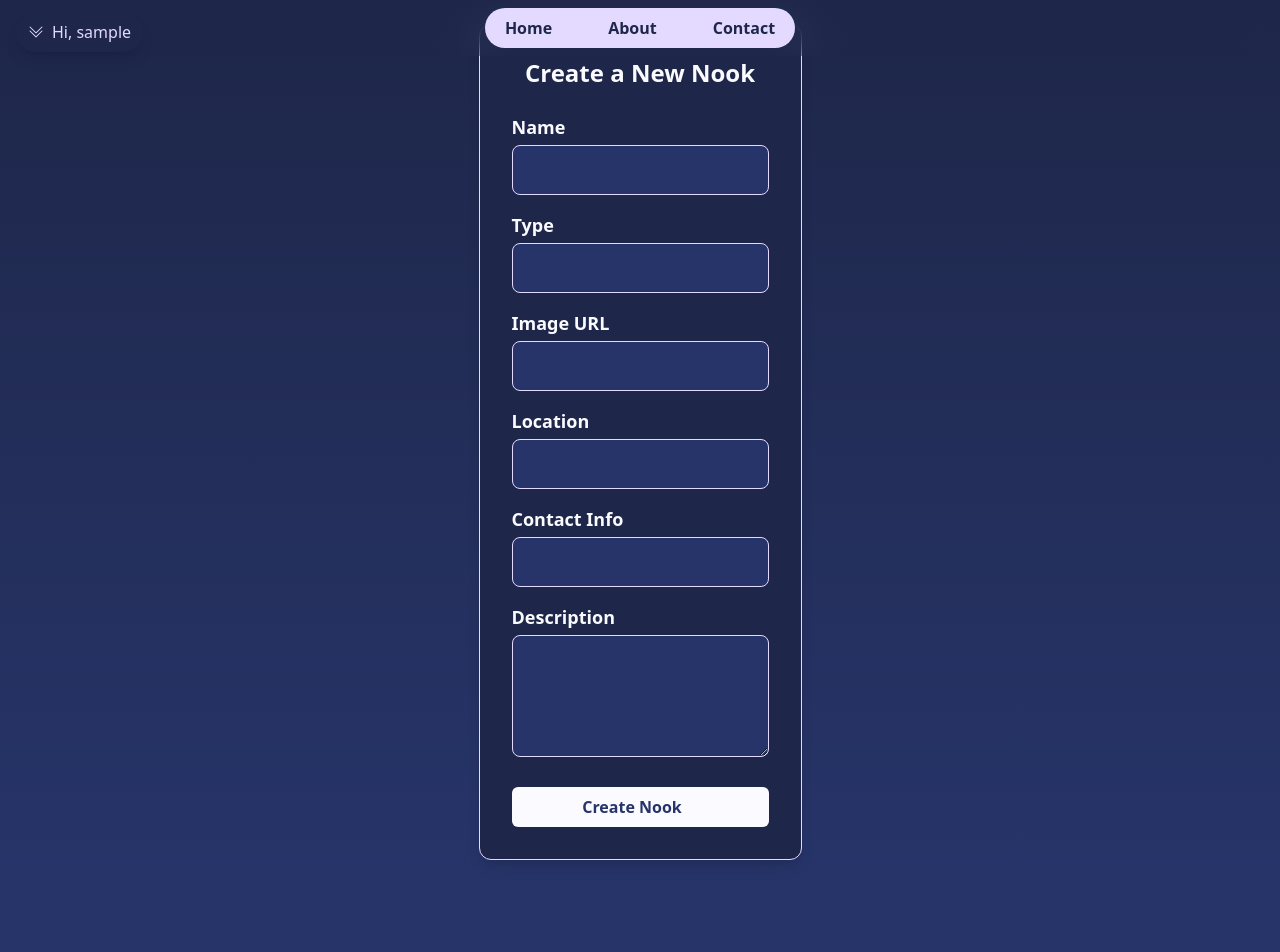
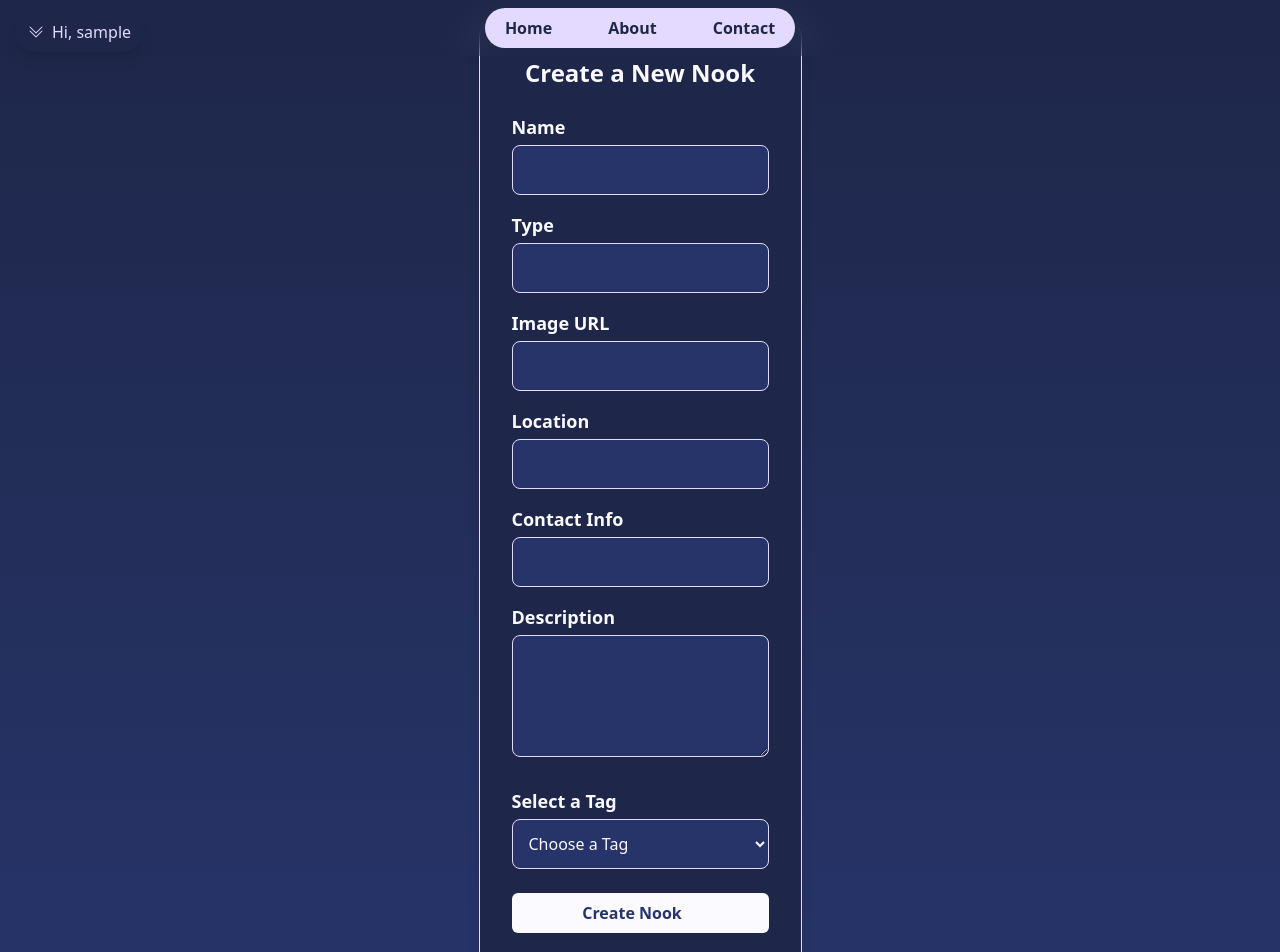
Before and after one commit to Junaidadams/nooks, a React (Vite) app: page /new-nook in a window 1280 px wide. Shown: the top 952 px of the page. Built offline with nearby package versions, Linux system fonts and the light colour scheme; sample sign-in values are in the browser's storage.

Commit message:
added tags

```diff
--- a/constants.js
+++ b/constants.js
@@ -201,3 +201,44 @@ export const getStartedSteps = [
       "That's pretty much all there is to it. Enjoy sharing and discovering.",
   },
 ];
+
+export const nookTags = [
+  // Atmosphere
+  { label: "Cozy", icon: "🛋️" },
+  { label: "Lively", icon: "🎉" },
+  { label: "Romantic", icon: "💖" },
+  { label: "Scenic View", icon: "🌅" },
+  { label: "Hidden Gem", icon: "🔍" },
+  { label: "Quiet", icon: "🤫" },
+  { label: "Retro Vibes", icon: "📻" },
+
+  // Amenities
+  { label: "Free Wi-Fi", icon: "📶" },
+  { label: "Outdoor Seating", icon: "☀️" },
+  { label: "Pet Friendly", icon: "🐶" },
+  { label: "Wheelchair Accessible", icon: "♿" },
+  { label: "Live Music", icon: "🎶" },
+  { label: "Board Games", icon: "🎲" },
+  { label: "Kid Friendly", icon: "🧒" },
+  { label: "Late Night Spot", icon: "🌙" },
+
+  // Food & Drink
+  { label: "Vegan Friendly", icon: "🌱" },
+  { label: "Vegetarian Options", icon: "🥗" },
+  { label: "Gluten-Free Options", icon: "🚫🌾" },
+  { label: "Organic Ingredients", icon: "🍃" },
+  { label: "Craft Coffee", icon: "☕" },
+  { label: "Specialty Cocktails", icon: "🍸" },
+  { label: "Local Ingredients", icon: "🏡" },
+  { label: "Artisan Bakery", icon: "🥐" },
+  { label: "Street Food", icon: "🌮" },
+  { label: "Farm-to-Table", icon: "🚜" },
+
+  // Community & Culture
+  { label: "Woman-Owned", icon: "👩‍💼" },
+  { label: "Black-Owned", icon: "✊🏾" },
+  { label: "LGBTQ+ Friendly", icon: "🏳️‍🌈" },
+  { label: "Student Discounts", icon: "🎓" },
+  { label: "Local Favorite", icon: "🏆" },
+  { label: "Instagram-Worthy", icon: "📸" },
+];
--- a/src/pages/NewNook.jsx
+++ b/src/pages/NewNook.jsx
@@ -1,6 +1,7 @@
 import { useState } from "react";
 import apiRequest from "../../lib/apiRequest";
 import SubmitButton from "../components/SubmitButton";
+import { nookTags } from "../../constants";
 
 const NewNook = () => {
   const [error, setError] = useState("");
@@ -30,6 +31,7 @@ const NewNook = () => {
       setComplete(true);
     }
   };
+  const [selectedTag, setSelectedTag] = useState("");
 
   return (
     <div className="flex min-h-screen bg-gradient-to-b from-space-cadet to-delft-blue -mt-[56px] flex-col p-6">
@@ -116,6 +118,7 @@ const NewNook = () => {
         </div>
 
         {/* Description */}
+
         <div className="mb-6">
           <label
             className="block text-lg font-semibold mb-1"
@@ -130,7 +133,29 @@ const NewNook = () => {
             className="w-full p-3 rounded-lg bg-delft-blue border border-periwinkle focus:outline-none focus:ring-2 focus:ring-indigo-500"
           ></textarea>
         </div>
-
+        <div className="mb-6">
+          {/* Dropdown for Tags */}
+          <label
+            className="block text-lg font-semibold mt-4 mb-1"
+            htmlFor="tags"
+          >
+            Select a Tag
+          </label>
+          <select
+            id="tags"
+            name="tags"
+            value={selectedTag}
+            onChange={(e) => setSelectedTag(e.target.value)}
+            className="w-full p-3 rounded-lg bg-delft-blue border border-periwinkle focus:outline-none focus:ring-2 focus:ring-indigo-500"
+          >
+            <option value="">Choose a Tag</option>
+            {nookTags.map((tag) => (
+              <option key={tag.label} value={tag.label}>
+                {tag.icon} {tag.label}
+              </option>
+            ))}
+          </select>
+        </div>
         {/* Submit Button */}
         <SubmitButton
           preSubmissionText="Create Nook"
```
